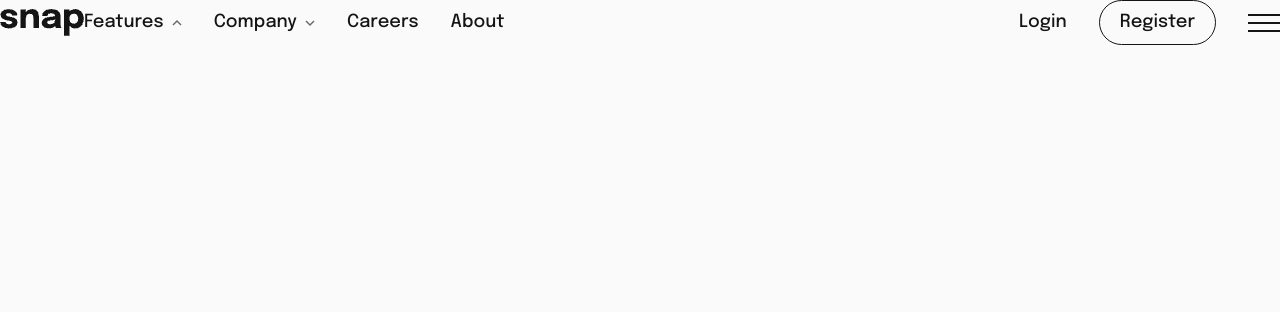
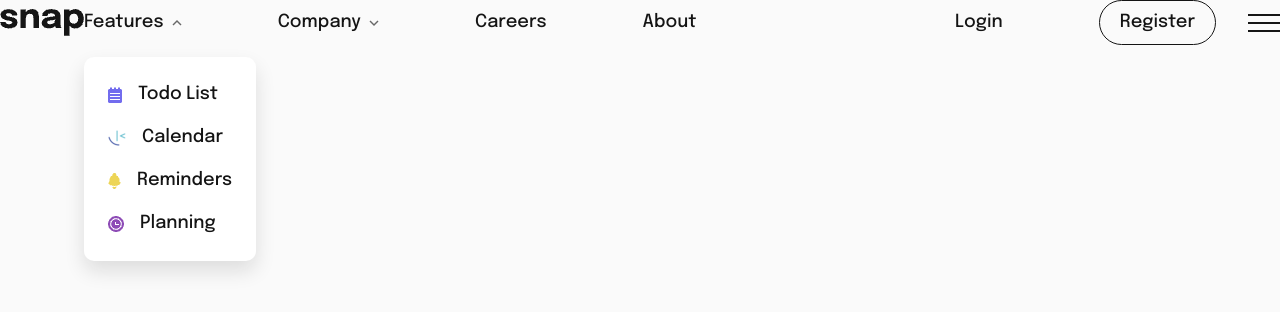
Before and after one commit to alhajriz1988-collab/Frontend-Mentor-Intro-dropdown-, a Next.js app: page / in a window 1280 px wide. Both pictures are taken after a click on the button "Features". Shown: the top 312 px of the page. Built offline with nearby package versions, Linux system fonts and the light colour scheme.

Commit message:
Add the Features and Company dropdown menus.
Co-authored-by: alhajriz1988 <alhajriz1988@gmail.com>

```diff
--- a/src/components/navigation/Navbar.tsx
+++ b/src/components/navigation/Navbar.tsx
@@ -1,9 +1,13 @@
 "use client";
 
 import Image from "next/image";
-import { useState } from "react";
+import { useLayoutEffect, useRef, useState } from "react";
 import { navigation } from "../../data/navigation";
-import type { NavEntry } from "../../types/navigation";
+import type {
+  DropdownItem,
+  NavEntry,
+  PictorialIcon,
+} from "../../types/navigation";
 
 const chevronWidth = 10;
 const chevronHeight = 6;
@@ -12,19 +16,54 @@ const menuIconHeight = 18;
 const closeIconWidth = 26;
 const closeIconHeight = 26;
 
+const dropdownIconSize: Record<
+  PictorialIcon,
+  { width: number; height: number }
+> = {
+  "/icons/icon-checklist.png": { width: 14, height: 16 },
+  "/icons/icon-calendar.png": { width: 32, height: 32 },
+  "/icons/icon-bell.png": { width: 13, height: 17 },
+  "/icons/icon-clock.png": { width: 16, height: 16 },
+};
+
 const textClass = "font-medium text-gray-500";
 const outlineClass =
   "rounded-full border border-gray-950 px-5 py-2 font-medium text-gray-950";
 const triggerClass = "flex items-center gap-2 font-medium text-gray-500";
+const desktopPanelClass =
+  "absolute top-full z-30 mt-3 flex min-w-max flex-col gap-4 rounded-[10px] bg-white p-6 shadow-[0_10px_20px_rgb(20_20_20/0.12)]";
+const mobilePanelClass = "ml-6 flex flex-col items-start gap-4";
 
 export default function Navbar() {
   const [mobileOpen, setMobileOpen] = useState(false);
   const [featuresOpen, setFeaturesOpen] = useState(false);
   const [companyOpen, setCompanyOpen] = useState(false);
+  const [desktopOffsets, setDesktopOffsets] = useState({
+    features: 0,
+    company: 0,
+  });
+  const featuresRef = useRef<HTMLSpanElement>(null);
+  const companyRef = useRef<HTMLSpanElement>(null);
 
   const firstAccountIndex = navigation.entries.findIndex(
     (entry) => entry.group === "account",
   );
+
+  useLayoutEffect(() => {
+    function measure() {
+      const features = featuresRef.current?.offsetLeft ?? 0;
+      const company = companyRef.current?.offsetLeft ?? 0;
+      setDesktopOffsets((current) =>
+        current.features === features && current.company === company
+          ? current
+          : { features, company },
+      );
+    }
+
+    measure();
+    window.addEventListener("resize", measure);
+    return () => window.removeEventListener("resize", measure);
+  }, [featuresOpen, companyOpen]);
 
   function toggleFeatures() {
     setFeaturesOpen((open) => !open);
@@ -34,15 +73,27 @@ export default function Navbar() {
     setCompanyOpen((open) => !open);
   }
 
-  function renderTrigger(entry: Extract<NavEntry, { kind: "dropdown" }>) {
-    const expanded = entry.id === "features" ? featuresOpen : companyOpen;
+  function isExpanded(entry: Extract<NavEntry, { kind: "dropdown" }>) {
+    return entry.id === "features" ? featuresOpen : companyOpen;
+  }
+
+  function renderTrigger(
+    entry: Extract<NavEntry, { kind: "dropdown" }>,
+    surface: "desktop" | "mobile",
+  ) {
+    const expanded = isExpanded(entry);
     const toggle = entry.id === "features" ? toggleFeatures : toggleCompany;
+    const panelId =
+      surface === "desktop"
+        ? `${entry.id}-dropdown`
+        : `mobile-${entry.id}-dropdown`;
 
     return (
       <button
         type="button"
         className={triggerClass}
         aria-expanded={expanded}
+        aria-controls={panelId}
         onClick={toggle}
       >
         {entry.label}
@@ -57,6 +108,63 @@ export default function Navbar() {
           height={chevronHeight}
         />
       </button>
+    );
+  }
+
+  function renderDropdownItem(item: DropdownItem) {
+    const icon = "icon" in item ? item.icon : null;
+
+    return (
+      <button
+        type="button"
+        className="flex items-center gap-4 whitespace-nowrap text-left font-medium text-gray-500"
+      >
+        {icon ? (
+          <Image
+            src={icon}
+            alt=""
+            width={dropdownIconSize[icon].width}
+            height={dropdownIconSize[icon].height}
+            className={
+              icon === "/icons/icon-calendar.png" ? "-mx-[7px] -my-2" : undefined
+            }
+          />
+        ) : null}
+        {item.label}
+      </button>
+    );
+  }
+
+  function renderDropdownPanel(
+    entry: Extract<NavEntry, { kind: "dropdown" }>,
+    surface: "desktop" | "mobile",
+  ) {
+    if (!isExpanded(entry)) {
+      return null;
+    }
+
+    const desktop = surface === "desktop";
+
+    return (
+      <ul
+        key={entry.id}
+        id={desktop ? `${entry.id}-dropdown` : `mobile-${entry.id}-dropdown`}
+        className={desktop ? desktopPanelClass : mobilePanelClass}
+        style={
+          desktop
+            ? {
+                left:
+                  entry.id === "features"
+                    ? desktopOffsets.features
+                    : desktopOffsets.company,
+              }
+            : undefined
+        }
+      >
+        {entry.items.map((item) => (
+          <li key={item.label}>{renderDropdownItem(item)}</li>
+        ))}
+      </ul>
     );
   }
 
@@ -81,18 +189,22 @@ export default function Navbar() {
 
   return (
     <>
-      <div className="flex min-w-0 flex-1 items-center gap-8">
+      <div className="relative flex min-w-0 flex-1 items-center gap-8">
         <nav
           aria-label="Primary navigation"
-          className="flex min-w-0 flex-1 items-center gap-8 overflow-hidden"
+          className="flex min-w-0 flex-1 items-center gap-24 overflow-hidden"
         >
           {navigation.entries.map((entry, index) => {
             const accountOffset = index === firstAccountIndex ? "ml-auto" : "";
 
             if (entry.kind === "dropdown") {
               return (
-                <span key={entry.id} className={accountOffset}>
-                  {renderTrigger(entry)}
+                <span
+                  key={entry.id}
+                  ref={entry.id === "features" ? featuresRef : companyRef}
+                  className={accountOffset}
+                >
+                  {renderTrigger(entry, "desktop")}
                 </span>
               );
             }
@@ -104,6 +216,13 @@ export default function Navbar() {
             );
           })}
         </nav>
+        {mobileOpen
+          ? null
+          : navigation.entries.map((entry) =>
+              entry.kind === "dropdown"
+                ? renderDropdownPanel(entry, "desktop")
+                : null,
+            )}
         {mobileOpen ? null : (
           <button
             type="button"
@@ -146,7 +265,13 @@ export default function Navbar() {
                 .filter((entry) => entry.group === "primary")
                 .map((entry) =>
                   entry.kind === "dropdown" ? (
-                    <span key={entry.id}>{renderTrigger(entry)}</span>
+                    <div
+                      key={entry.id}
+                      className="flex flex-col items-start gap-4"
+                    >
+                      {renderTrigger(entry, "mobile")}
+                      {renderDropdownPanel(entry, "mobile")}
+                    </div>
                   ) : (
                     <span key={entry.label}>{renderAction(entry)}</span>
                   ),
```
